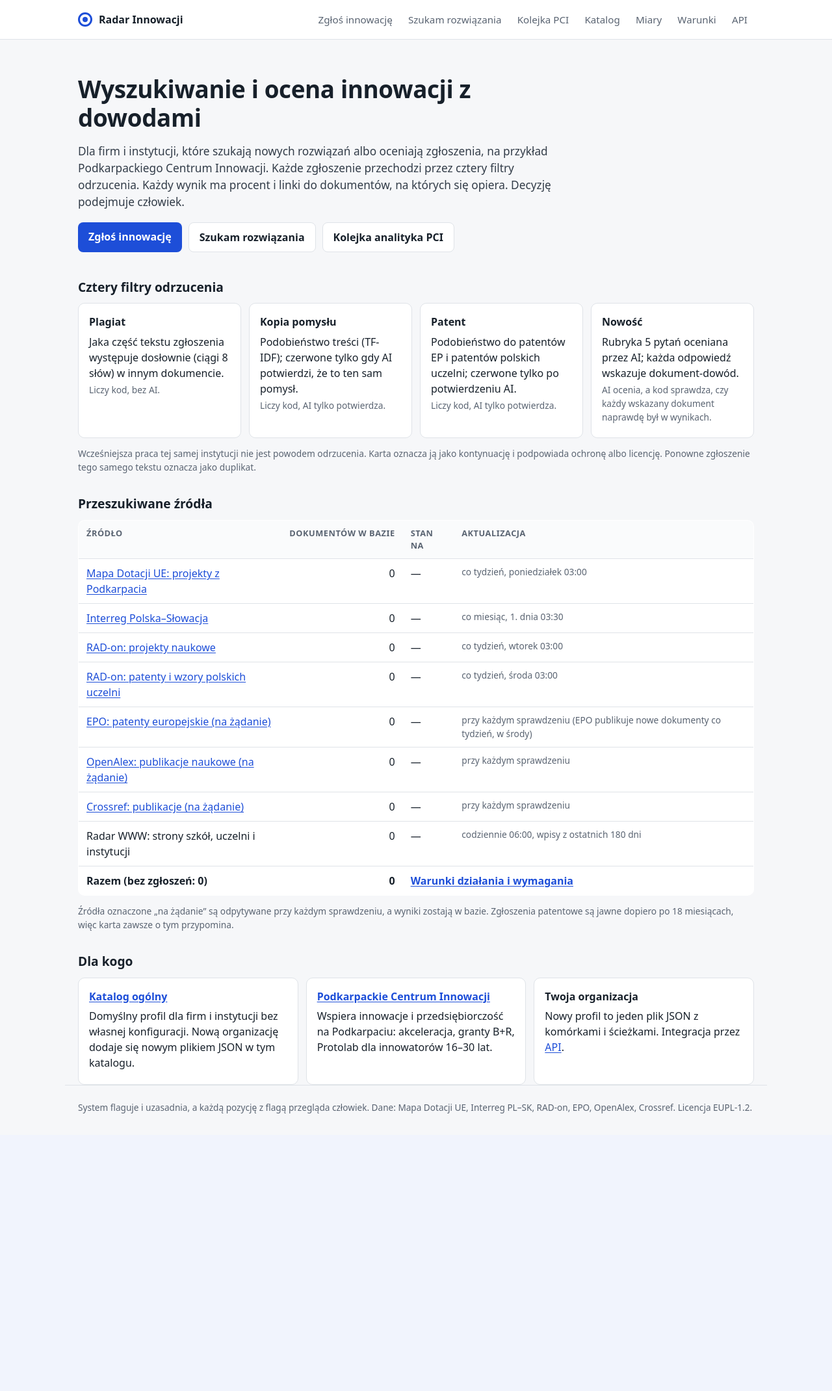
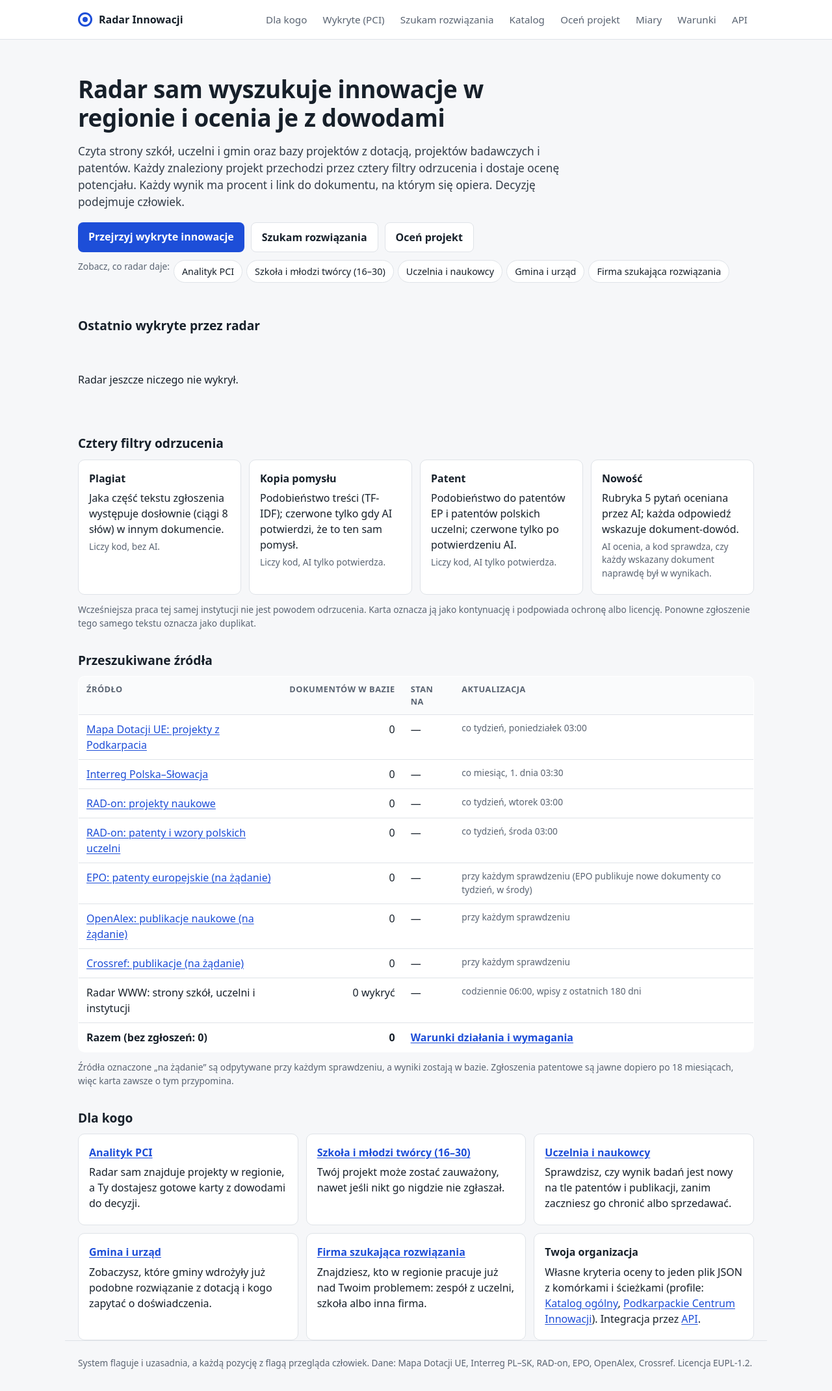
Before and after one commit to Kaarmel/radar-innowacji, a FastAPI app: page / in a window 1280 px wide. Shown: the whole page at 65% size. Before the commit the page ends 1713 px from the top, so only its background shows below. Run offline with FastAPI, Linux system fonts and the light colour scheme; data that the repository does not hold is empty.

Commit message:
Zakładki „Dla kogo” (analityk PCI, szkoły i młodzi, uczelnie, gminy, firmy) z demo; strona startowa od odkrywania: ostatnie wykrycia radaru; formularz jako „Oceń projekt”
Co-Authored-By: Claude Opus 5.5 <noreply@anthropic.com>

```diff
--- a/radar/app.py
+++ b/radar/app.py
@@ -275,7 +275,20 @@ def start(request: Request, con=Depends(polaczenie)):
     liczby = db.liczba_dokumentow(con)
     zgl = con.execute("SELECT count(*) FROM zgloszenie").fetchone()[0]
     stan = {k: slowniki.czas_pl(slowniki.stan_na(k, v), "%d.%m.%Y") for k, v in db.stan_zrodel(con).items() if v["pobrano_do"]}
-    return strona(request, "start.html", liczby=liczby, razem=sum(v for k, v in liczby.items()), zgloszen=zgl, stan=stan)
+    wykryte = [dict(r) for r in con.execute("""SELECT id, tytul, instytucja, werdykt, utworzono_at FROM zgloszenie
+                                                WHERE wejscie='radar' ORDER BY id DESC LIMIT 4""")]
+    plik = config.DANE / "radar_statystyki.json"
+    radar = json.loads(plik.read_text(encoding="utf-8")) if plik.exists() else {}
+    radar["wykryc"] = con.execute("SELECT count(*) FROM zgloszenie WHERE wejscie='radar'").fetchone()[0]
+    return strona(request, "start.html", liczby=liczby, razem=sum(v for k, v in liczby.items()), zgloszen=zgl, stan=stan,
+                  wykryte=wykryte, radar=radar)
+
+
+@app.get("/dla/{slug}", response_class=HTMLResponse, include_in_schema=False)
+def dla(request: Request, slug: str):
+    if slug not in slowniki.ROLE:
+        raise HTTPException(404, "Nie ma takiej zakładki")
+    return strona(request, "dla.html", slug=slug, r=slowniki.ROLE[slug])
 
 
 @app.get("/zglos", response_class=HTMLResponse, include_in_schema=False)
--- a/radar/static/styl.css
+++ b/radar/static/styl.css
@@ -146,3 +146,11 @@ mark { background: #ffe08a; color: inherit; padding: 0 1px; border-radius: 2px;
   .hero h1 { font-size: 1.8rem; }
   .tabela.kolejka th:nth-child(n+3), .tabela.kolejka td:nth-child(n+3) { display: none; }
 }
+
+.kroki { counter-reset: k; list-style: none; padding: 0; display: grid; gap: 10px; grid-template-columns: repeat(auto-fit, minmax(220px, 1fr)); }
+.kroki li { counter-increment: k; background: var(--biel); border: 1px solid var(--linia); border-radius: var(--r); padding: 14px 16px; }
+.kroki li::before { content: counter(k); display: inline-grid; place-items: center; width: 26px; height: 26px; margin-right: 8px; border-radius: 50%; background: var(--akcent); color: #fff; font-weight: 700; font-size: .9rem; }
+.technicznie { margin: 24px 0; border-top: 1px solid var(--linia); padding-top: 12px; }
+.technicznie summary { cursor: pointer; color: var(--akcent); }
+.wykryte { list-style: none; padding: 0; display: grid; gap: 8px; }
+.wykryte li { background: var(--biel); border: 1px solid var(--linia); border-radius: var(--r); padding: 10px 14px; }
--- a/radar/templates/baza.html
+++ b/radar/templates/baza.html
@@ -12,10 +12,11 @@
 <header class="gora"><div class="w gora-w">
   <a class="logo" href="/"><span class="logo-znak" aria-hidden="true"></span>Radar Innowacji</a>
   <nav aria-label="Główne">
-    <a href="/zglos" {% if sciezka.startswith('/zglos') %}aria-current="page"{% endif %}>Zgłoś innowację</a>
+    <a href="/dla/analityk" {% if sciezka.startswith('/dla/') %}aria-current="page"{% endif %}>Dla kogo</a>
+    <a href="/o/pci/kolejka" {% if sciezka.startswith('/o/') %}aria-current="page"{% endif %}>Wykryte (PCI)</a>
     <a href="/szukaj" {% if sciezka.startswith('/szukaj') %}aria-current="page"{% endif %}>Szukam rozwiązania</a>
-    <a href="/o/pci/kolejka" {% if sciezka.startswith('/o/') %}aria-current="page"{% endif %}>Kolejka PCI</a>
     <a href="/kolejka" {% if sciezka == '/kolejka' %}aria-current="page"{% endif %}>Katalog</a>
+    <a href="/zglos" {% if sciezka.startswith('/zglos') %}aria-current="page"{% endif %}>Oceń projekt</a>
     <a href="/miary" {% if sciezka.startswith('/miary') %}aria-current="page"{% endif %}>Miary</a>
     <a href="/warunki" {% if sciezka.startswith('/warunki') %}aria-current="page"{% endif %}>Warunki</a>
     <a href="/docs">API</a>
--- a/radar/templates/kolejka.html
+++ b/radar/templates/kolejka.html
@@ -1,5 +1,5 @@
 {% extends "baza.html" %}
-{% block tytul %}{% if profil %}Kolejka: {{ profil.nazwa }}{% else %}Katalog zgłoszeń{% endif %} · Radar Innowacji{% endblock %}
+{% block tytul %}{% if profil %}Kolejka: {{ profil.nazwa }}{% else %}Katalog ocenionych projektów{% endif %} · Radar Innowacji{% endblock %}
 {% macro kropki(pasma) %}<span class="kropki">{% for f, (nazwa, _) in s.FILTRY.items() %}{% set p = pasma.get(f, '') %}<span class="kropka {{ p or 'puste' }}" title="{{ nazwa }}: {{ s.PASMA.get(p, 'brak wyniku') }}">{{ nazwa[:1] if f != 'patent' else 'Pa' }}</span>{% endfor %}</span>{% endmacro %}
 {% block tresc %}
 {% if profil %}
@@ -12,7 +12,7 @@
   {% endfor %}
 </nav>
 {% else %}
-<h1>Katalog zgłoszeń</h1>
+<h1>Katalog ocenionych projektów</h1>
 <p class="lead">Wszystkie zgłoszenia ze wszystkich organizacji. Najpierw pozycje z flagą, bez decyzji.</p>
 {% endif %}
 
@@ -45,6 +45,6 @@
   </tbody>
 </table>
 {% else %}
-<p class="pusty">Brak zgłoszeń. <a href="/zglos">Dodaj pierwsze</a>.</p>
+<p class="pusty">Brak projektów. <a href="/zglos">Oceń pierwszy</a>.</p>
 {% endif %}
 {% endblock %}
--- a/radar/templates/start.html
+++ b/radar/templates/start.html
@@ -1,15 +1,33 @@
 {% extends "baza.html" %}
 {% block tresc %}
 <section class="hero">
-  <h1>Wyszukiwanie i ocena innowacji z dowodami</h1>
-  <p class="lead">Dla firm i instytucji, które szukają nowych rozwiązań albo oceniają zgłoszenia, na przykład Podkarpackiego
-    Centrum Innowacji. Każde zgłoszenie przechodzi przez cztery filtry odrzucenia. Każdy wynik ma procent i linki do
-    dokumentów, na których się opiera. Decyzję podejmuje człowiek.</p>
+  <h1>Radar sam wyszukuje innowacje w regionie i ocenia je z dowodami</h1>
+  <p class="lead">Czyta strony szkół, uczelni i gmin oraz bazy projektów z dotacją, projektów badawczych i patentów.
+    Każdy znaleziony projekt przechodzi przez cztery filtry odrzucenia i dostaje ocenę potencjału. Każdy wynik ma procent
+    i link do dokumentu, na którym się opiera. Decyzję podejmuje człowiek.</p>
   <div class="akcje">
-    <a class="przycisk" href="/zglos">Zgłoś innowację</a>
+    <a class="przycisk" href="/o/pci/kolejka">Przejrzyj wykryte innowacje</a>
     <a class="przycisk drugi" href="/szukaj">Szukam rozwiązania</a>
-    <a class="przycisk drugi" href="/o/pci/kolejka">Kolejka analityka PCI</a>
+    <a class="przycisk drugi" href="/zglos">Oceń projekt</a>
   </div>
+  <nav class="zakladki" aria-label="Dla kogo">
+    <span class="maly">Zobacz, co radar daje:</span>
+    {% for k, x in s.ROLE.items() %}<a href="/dla/{{ k }}">{{ x.nazwa }}</a>{% endfor %}
+  </nav>
+</section>
+
+<section>
+  <h2>Ostatnio wykryte przez radar</h2>
+  {% if wykryte %}
+  <ul class="wykryte">
+    {% for w in wykryte %}
+    <li><a href="/karta/{{ w.id }}"><b>{{ w.tytul }}</b></a> · {{ w.instytucja or 'instytucja nieustalona' }}
+      · <span class="maly">{{ s.WERDYKTY.get(w.werdykt, w.werdykt) if w.werdykt else 'w trakcie sprawdzania' }}</span></li>
+    {% endfor %}
+  </ul>
+  {% else %}<p class="pusty">Radar jeszcze niczego nie wykrył.</p>{% endif %}
+  {% if radar.get('wpisow') %}<p class="maly">Ostatni przebieg: {{ radar.get('kanalow', 0) }} kanałów RSS, {{ radar.wpisow }} wpisów przejrzanych,
+    {{ radar.get('do_ai', 0) }} sprawdzonych przez AI. Wszystkich wykryć: {{ radar.wykryc }}.</p>{% endif %}
 </section>
 
 <section>
@@ -34,7 +52,7 @@
     <tbody>
     {% for klucz, (nazwa, adres) in s.ZRODLA.items() if klucz != 'zgloszenie' %}
       <tr><td>{% if adres %}<a href="{{ adres }}" rel="noopener" target="_blank">{{ nazwa }}</a>{% else %}{{ nazwa }}{% endif %}</td>
-          <td class="liczba">{{ liczby.get(klucz, 0) | liczba(0) }}</td>
+          <td class="liczba">{% if klucz == 'www' %}{{ radar.wykryc }} wykryć{% else %}{{ liczby.get(klucz, 0) | liczba(0) }}{% endif %}</td>
           <td>{{ stan[klucz] if klucz in stan else '—' }}</td><td class="maly">{{ s.HARMONOGRAM[klucz].co_ile if klucz in s.HARMONOGRAM else '' }}</td></tr>
     {% endfor %}
     </tbody>
@@ -47,10 +65,11 @@
 <section>
   <h2>Dla kogo</h2>
   <div class="siatka3">
-    {% for o in organizacje() %}
-    <article class="kafel"><h3><a href="/o/{{ o.slug }}/kolejka">{{ o.nazwa }}</a></h3><p>{{ o.opis }}</p></article>
+    {% for k, x in s.ROLE.items() %}
+    <article class="kafel"><h3><a href="/dla/{{ k }}">{{ x.nazwa }}</a></h3><p>{{ x.korzysc }}</p></article>
     {% endfor %}
-    <article class="kafel"><h3>Twoja organizacja</h3><p>Nowy profil to jeden plik JSON z komórkami i ścieżkami.
+    <article class="kafel"><h3>Twoja organizacja</h3><p>Własne kryteria oceny to jeden plik JSON z komórkami i ścieżkami
+      (profile: {% for o in organizacje() %}<a href="/o/{{ o.slug }}/kolejka">{{ o.nazwa }}</a>{% if not loop.last %}, {% endif %}{% endfor %}).
       Integracja przez <a href="/docs">API</a>.</p></article>
   </div>
 </section>
```
Also changed, not shown: radar/slowniki.py (+71 -0 lines), radar/templates/dla.html (added, +28 -0 lines), radar/templates/zglos.html (+6 -5 lines), testy/test_role.py (added, +41 -0 lines), 1 other file.
